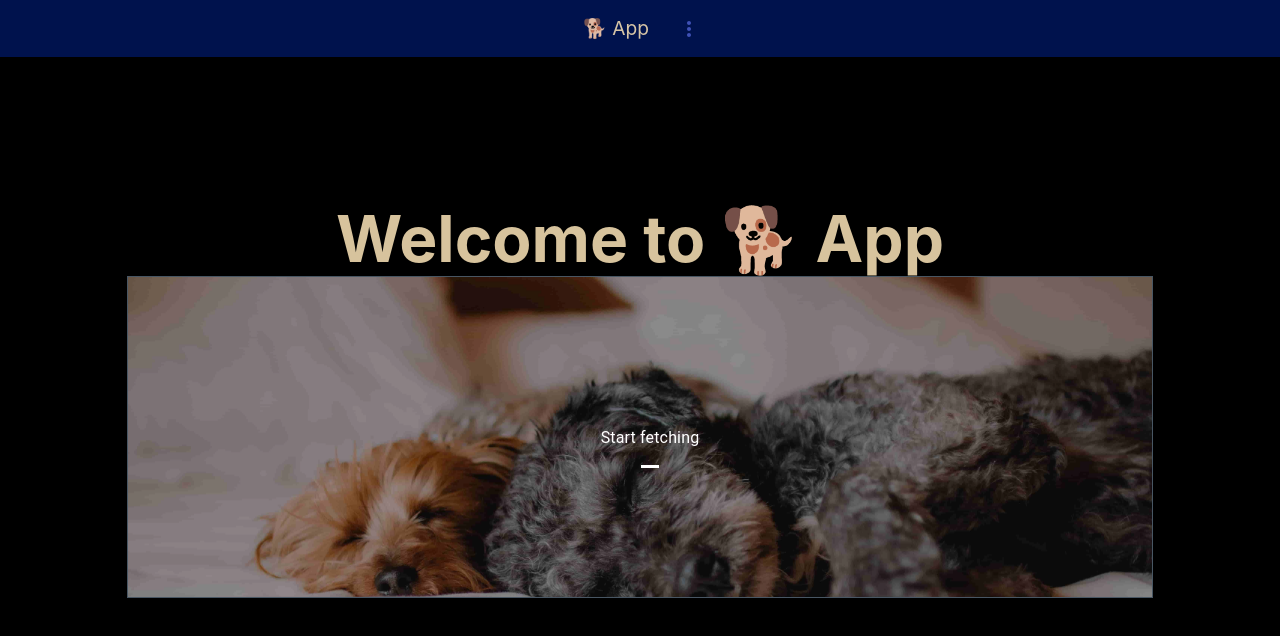
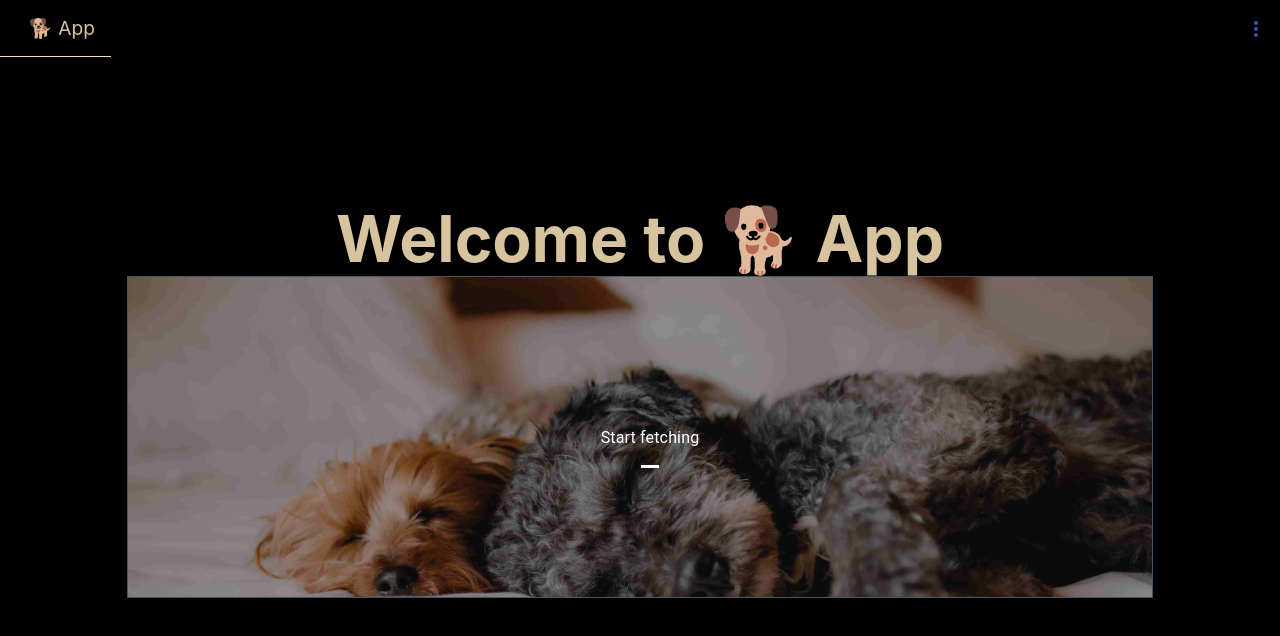
Before and after one commit to zdzislawbela/dogs-app, a Next.js app: page / in a window 1280 px wide. Shown: the top 636 px of the page. Built offline with nearby package versions, Linux system fonts and the light colour scheme.

Commit message:
Amend Header styles

```diff
--- a/components/Header/Header.module.css
+++ b/components/Header/Header.module.css
@@ -2,30 +2,29 @@
   position: fixed;
   width: 100%;
   display: flex;
-  justify-content: center;
+  justify-content: space-between;
+  z-index: 100;
+  background-color: rgba(0, 0, 0, 0.219);
 }
 
 .headerOnTop {
-  background-color: rgba(0, 60, 255, 0.301);
   font-size: 1.2rem;
 }
 
 .headerOnScroll {
-  background-color: rgba(255, 255, 255, 0);
-  transition: 0.3s;
   justify-content: space-between;
+  transition: all 0.3s;
 }
 
 .headerLogo {
   padding: 1rem;
-  border-bottom: 1px solid rgba(255, 255, 255, 0);
   transition: all 1s;
 }
 
 .headerLogo:hover {
   border-bottom: 1px solid wheat;
-  padding-left: 1.3rem;
-  transition: all 1s;
+  padding-left: 1.8rem;
+  transition: all 0.3s;
 }
 
 @media only screen and (max-width: 600px) {
```
